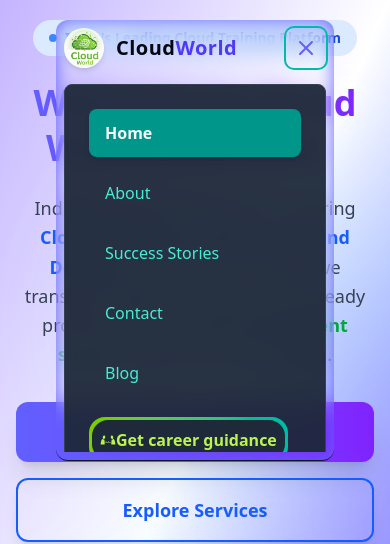
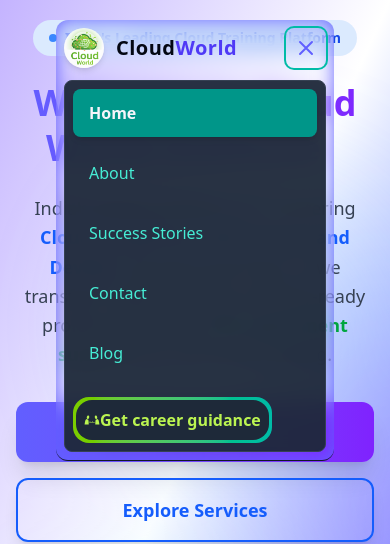
Before and after one commit to CloudWorldInstitute/cloudworld, a React (Vite) app: page / in a window 390 px wide. Both pictures are taken after a click on the button "Open main menu". Shown: the top 544 px of the page. Built offline with nearby package versions, Linux system fonts and the light colour scheme.

Commit message:
Update Navbar.jsx

```diff
--- a/src/components/Navbar.jsx
+++ b/src/components/Navbar.jsx
@@ -100,7 +100,7 @@ const Navbar = () => {
           className={`w-full md:hidden transition-all duration-500 ease-in-out ${isOpen ? "max-h-96 opacity-100" : "max-h-0 opacity-0"
             } overflow-hidden`}
         >
-          <ul className="flex flex-col mt-4 font-medium bg-gray-800/95 backdrop-blur-md rounded-lg p-6 border border-gray-700 space-y-3">
+          <ul className="flex flex-col mt-3 font-medium bg-gray-800/95 backdrop-blur-md rounded-lg p-2 border border-gray-700 space-y-3">
             {navItems.map((item) => (
               <li key={item.path}>
                 <NavLink
```
